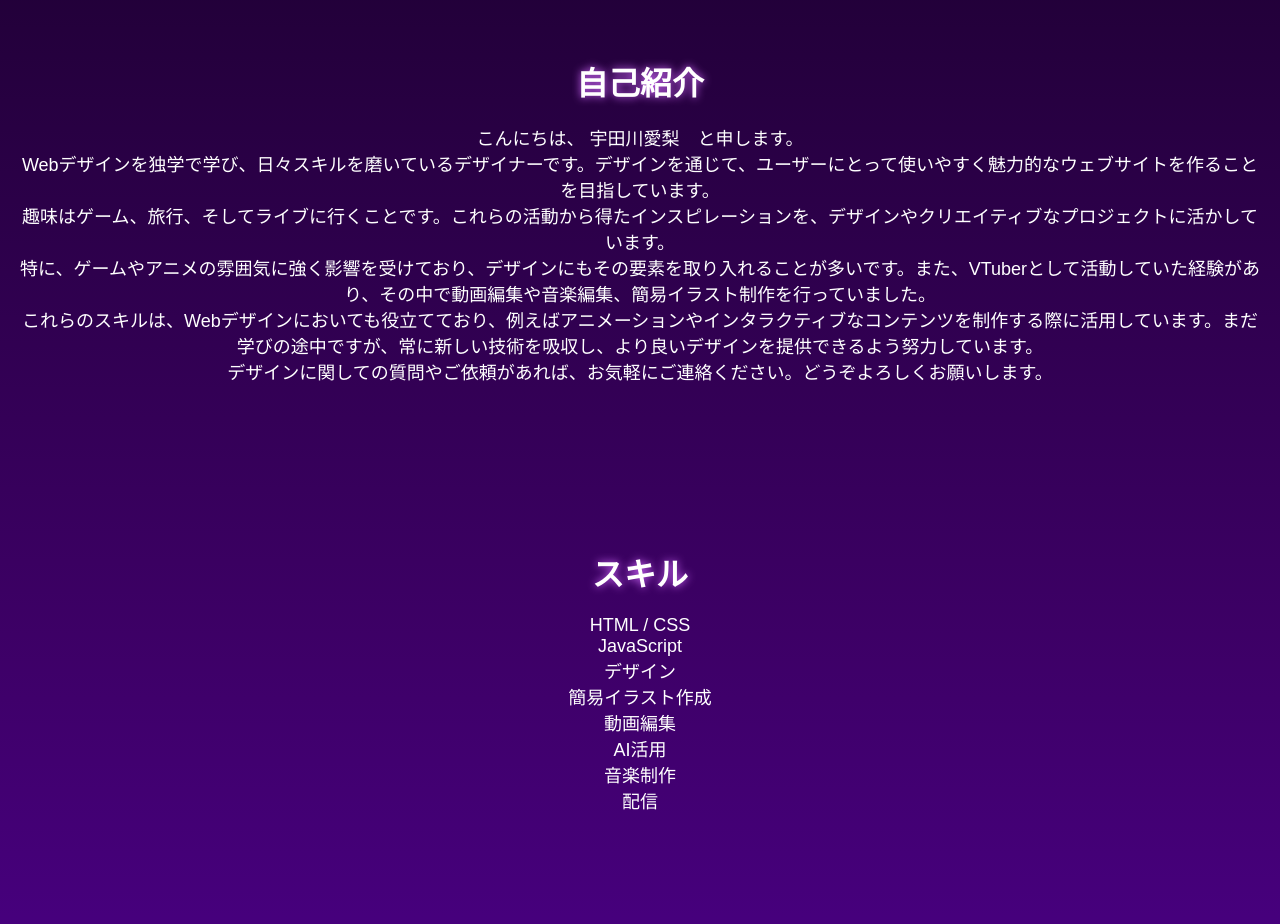
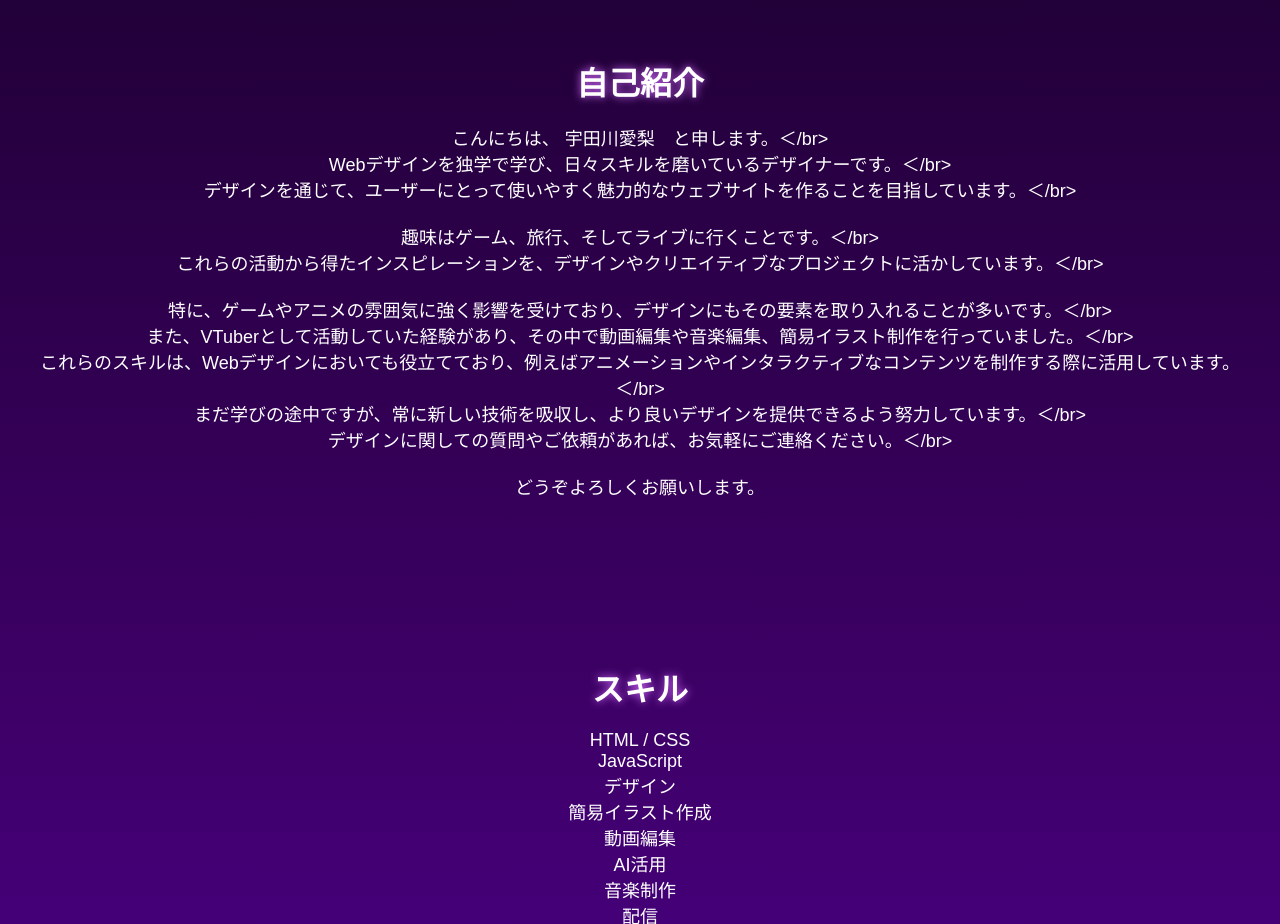
Before and after one commit to ai4027/portfolio, a plain HTML site: page index.html in a window 1280 px wide. Shown: the part 840-1764 px from the top of the page. Drawn offline with Linux system fonts and the light colour scheme.

Commit message:
Add files via upload

```diff
--- a/index.html
+++ b/index.html
@@ -58,12 +58,20 @@
     <!-- About -->
     <section id="about" class="about">
         <h2 data-ja="自己紹介" data-en="About Me">自己紹介</h2>
-        <p data-ja="こんにちは、 宇田川愛梨　と申します。
-         Webデザインを独学で学び、日々スキルを磨いているデザイナーです。デザインを通じて、ユーザーにとって使いやすく魅力的なウェブサイトを作ることを目指しています。
-趣味はゲーム、旅行、そしてライブに行くことです。これらの活動から得たインスピレーションを、デザインやクリエイティブなプロジェクトに活かしています。
-特に、ゲームやアニメの雰囲気に強く影響を受けており、デザインにもその要素を取り入れることが多いです。また、VTuberとして活動していた経験があり、その中で動画編集や音楽編集、簡易イラスト制作を行っていました。
-これらのスキルは、Webデザインにおいても役立てており、例えばアニメーションやインタラクティブなコンテンツを制作する際に活用しています。まだ学びの途中ですが、常に新しい技術を吸収し、より良いデザインを提供できるよう努力しています。
-デザインに関しての質問やご依頼があれば、お気軽にご連絡ください。どうぞよろしくお願いします。"
+        <p data-ja="こんにちは、 宇田川愛梨　と申します。＜/br>
+         Webデザインを独学で学び、日々スキルを磨いているデザイナーです。＜/br>
+         デザインを通じて、ユーザーにとって使いやすく魅力的なウェブサイトを作ることを目指しています。＜/br>
+
+趣味はゲーム、旅行、そしてライブに行くことです。＜/br>
+これらの活動から得たインスピレーションを、デザインやクリエイティブなプロジェクトに活かしています。＜/br>
+
+特に、ゲームやアニメの雰囲気に強く影響を受けており、デザインにもその要素を取り入れることが多いです。＜/br>
+また、VTuberとして活動していた経験があり、その中で動画編集や音楽編集、簡易イラスト制作を行っていました。＜/br>
+これらのスキルは、Webデザインにおいても役立てており、例えばアニメーションやインタラクティブなコンテンツを制作する際に活用しています。＜/br>
+まだ学びの途中ですが、常に新しい技術を吸収し、より良いデザインを提供できるよう努力しています。＜/br>
+デザインに関しての質問やご依頼があれば、お気軽にご連絡ください。＜/br>
+
+どうぞよろしくお願いします。"
 
            data-en="Hello, my name is Airi Udagawa.
            I am a designer who is self-taught in web design and constantly honing my skills.
```
